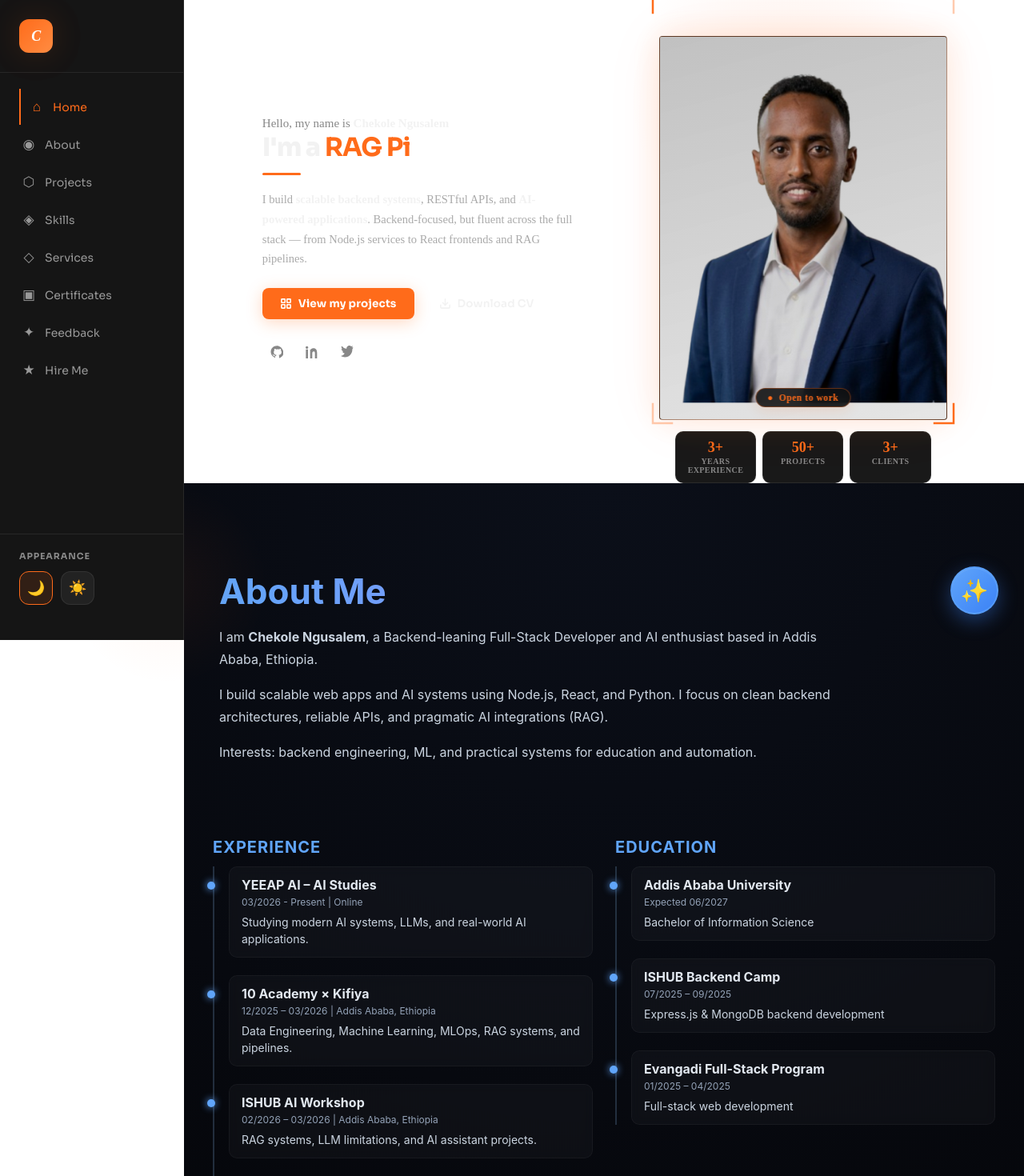
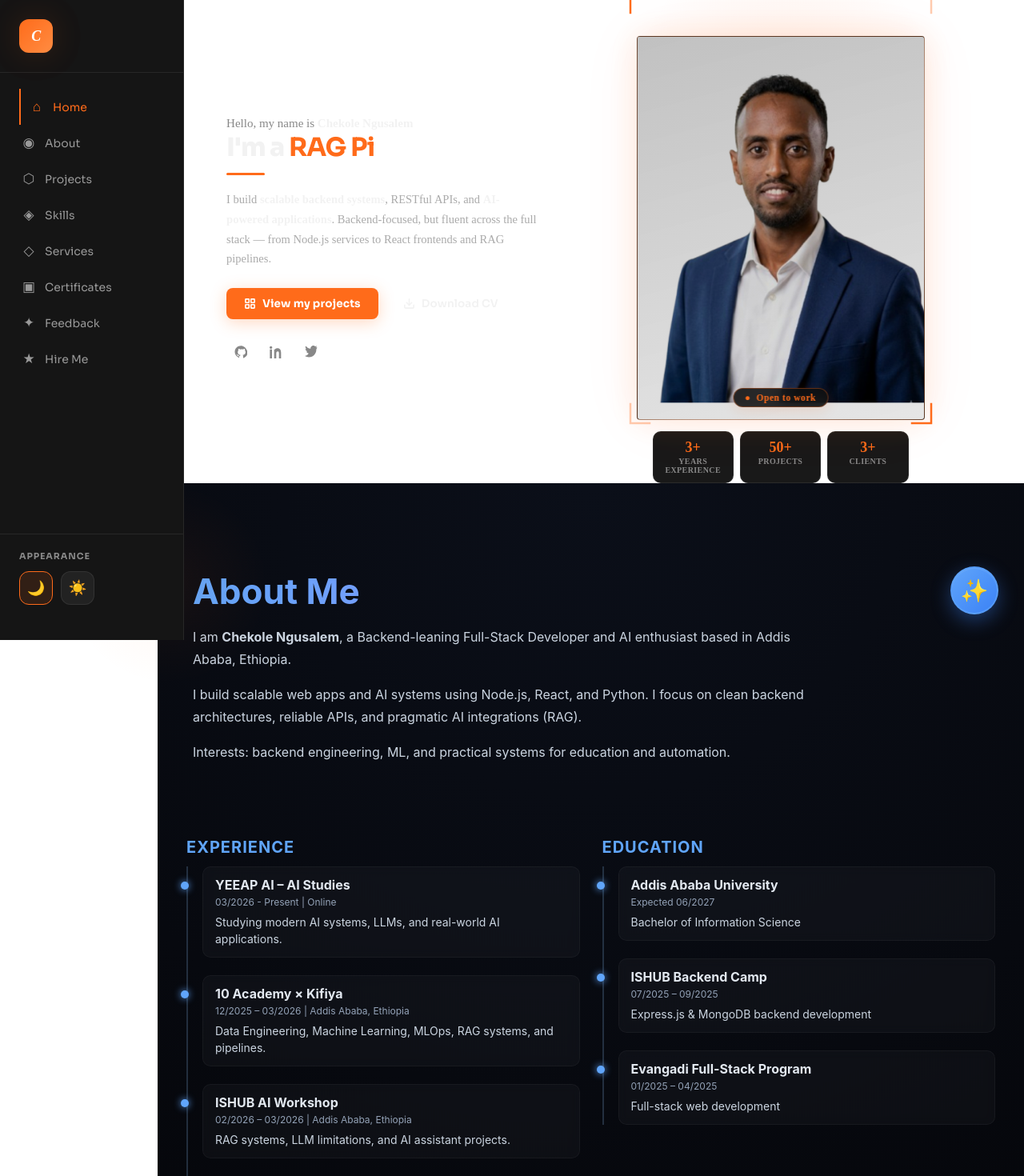
Before and after one commit to majilanIS/majilanIS.github.io, a React (Vite) app: page / in a window 1280 px wide. Shown: the top 1470 px of the page at 80% size. Built offline with nearby package versions, Linux system fonts and the light colour scheme; no server answers; the database is empty; the HTML template or start-up script is replaced by a standard one; a web font is replaced by a local one.

Commit message:
feat(feedback): show ratings list with numbered badges; remove Supabase note

```diff
--- a/src/App.css
+++ b/src/App.css
@@ -1,5 +1,5 @@
  :root {
-	--sidebar-width: 230px;
+	--sidebar-width: 197px;
 	--page-gutter: clamp(20px, 4vw, 56px);
 }
 
--- a/src/components/HeroContent.jsx
+++ b/src/components/HeroContent.jsx
@@ -272,7 +272,6 @@ export default function HeroContent({ theme }) {
           paddingInline: "clamp(24px, 4vw, 72px)",
           boxSizing: "border-box",
           overflow: "hidden",
-          marginLeft: 250,
         }}
       >
         {/* ── LEFT: Text content ── */}
--- a/src/components/Sidebar.jsx
+++ b/src/components/Sidebar.jsx
@@ -375,7 +375,6 @@ export default function Sidebar({ theme, setTheme }) {
             padding: "20px 24px",
             display: "flex",
             flexDirection: "column",
-            gap: 2,
           }}
         >
           {navItems.map(({ label, icon }, index) => (
```
